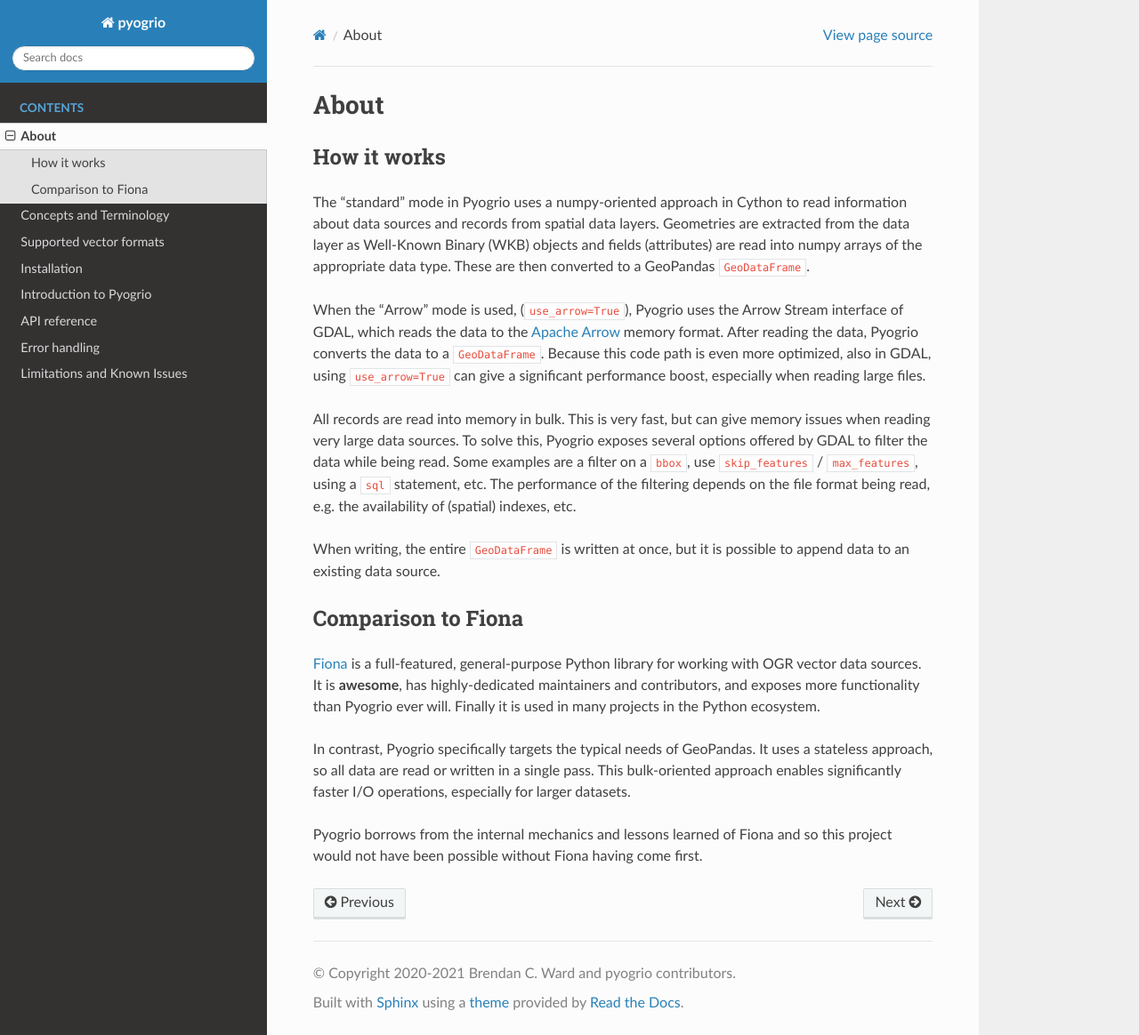
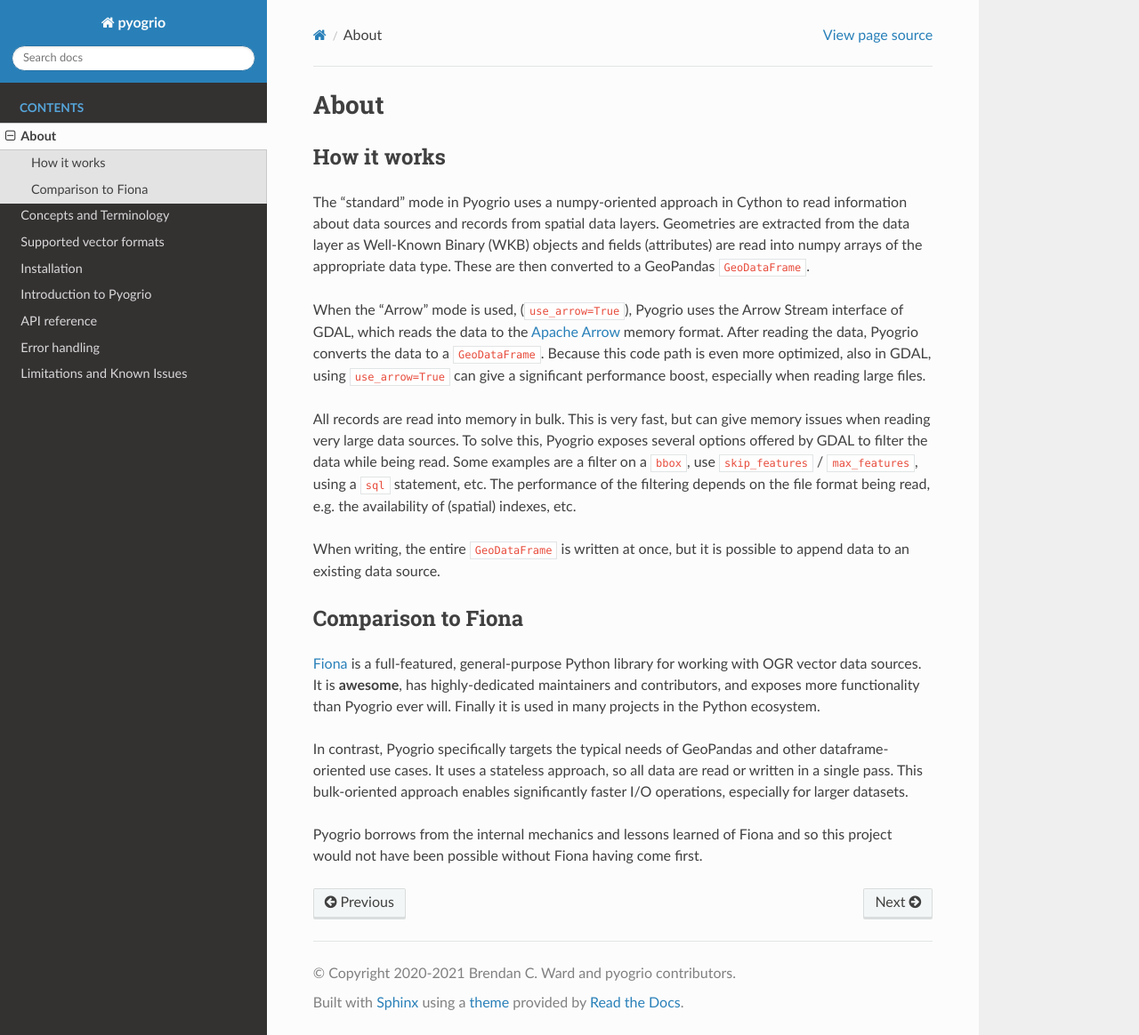
Before and after one commit to geopandas/pyogrio, a Sphinx documentation site: the page built from docs/source/about.md, in a window 1280 px wide and 1164 px high. Shown: the whole window at 89% size. Built offline with Sphinx 7.4.7 and the Read the Docs theme 3.1.0, drawn with Linux system fonts in a browser that asks for light colours; the version number could not be read and is left out.

Commit message:
Apply feedback

```diff
--- a/docs/source/about.md
+++ b/docs/source/about.md
@@ -29,13 +29,14 @@ to append data to an existing data source.
 
 [Fiona](https://github.com/Toblerity/Fiona) is a full-featured, general-purpose
 Python library for working with OGR vector data sources. It is **awesome**, has
-highly-dedicated maintainers and contributors, and exposes more functionality than
-Pyogrio ever will. Finally it is used in many projects in the Python ecosystem.
+highly-dedicated maintainers and contributors, and exposes more functionality
+than Pyogrio ever will. Finally it is used in many projects in the Python
+ecosystem.
 
-In contrast, Pyogrio specifically targets the typical needs of GeoPandas. It uses
-a stateless approach, so all data are read or written in a single pass. This
-bulk-oriented approach enables significantly faster I/O operations, especially
-for larger datasets.
+In contrast, Pyogrio specifically targets the typical needs of GeoPandas and
+other dataframe-oriented use cases. It uses a stateless approach, so all data
+are read or written in a single pass. This bulk-oriented approach enables
+significantly faster I/O operations, especially for larger datasets.
 
 Pyogrio borrows from the internal mechanics and lessons
 learned of Fiona and so this project would not have been possible without Fiona
```
Also changed, not shown: README.md (+1 -1 lines).
